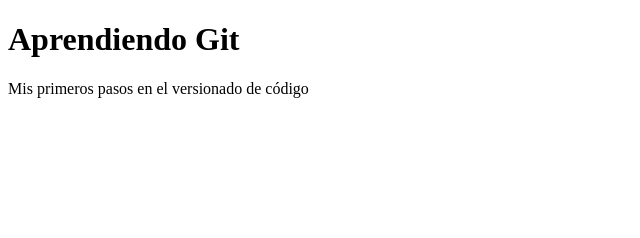
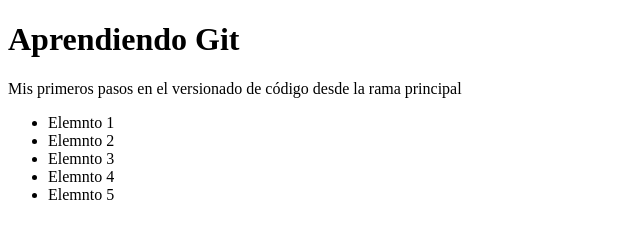
Before and after one commit to HenrryTraining/TestHGVC2024, a plain HTML site: page index.html in a window 1280 px wide. Shown: the whole page, without its empty margins (0-640 px from the left). Drawn offline with Linux system fonts and the light colour scheme.

Commit message:
Agregando style.css al index.html

```diff
--- a/index.html
+++ b/index.html
@@ -5,9 +5,18 @@
         <meta http-equiv="X-UA-Compatible" content="IE-Edge">
         <meta name="vieport" content="width=device-width, initial-scale=1.0">
         <title>Aprendiendo Git</title>
+        <link rel="stylesheet" href="style.css">
     </head>
     <body>
         <h1>Aprendiendo Git</h1>
-        <p>Mis primeros pasos en el versionado de código</p>
+        <p>Mis primeros pasos en el versionado de código desde la rama principal</p>
+        <ul>
+            <li>Elemnto 1</li>
+            <li>Elemnto 2</li>
+            <li>Elemnto 3</li>
+            <li>Elemnto 4</li>
+            <li>Elemnto 5</li>
+        </ul>
+
     </body>
 </html>
```
